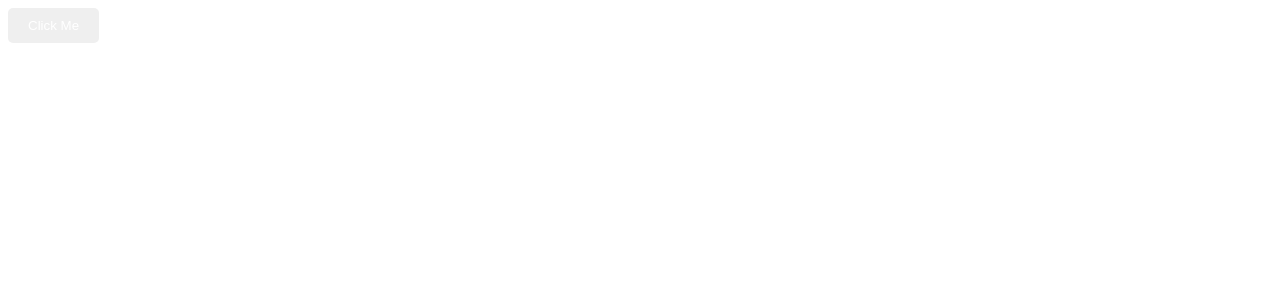
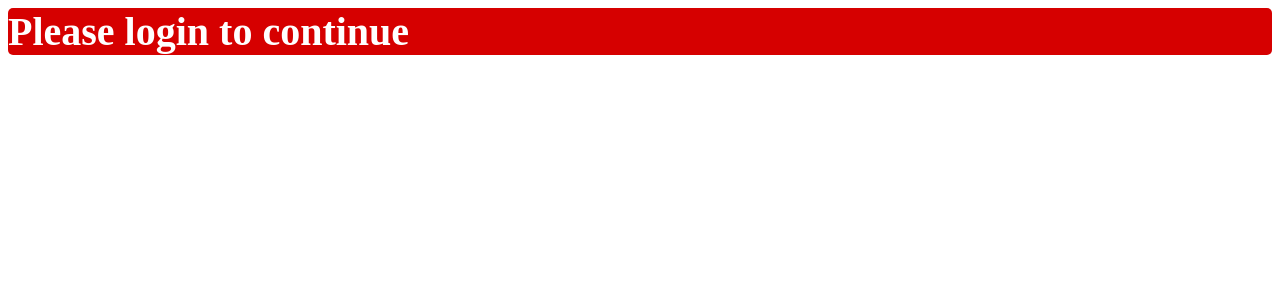
Before and after one commit to karan842/my-react-app, a React (Vite) app: page / in a window 1280 px wide. Shown: the top 300 px of the page. Built offline with nearby package versions, Linux system fonts and the light colour scheme.

Commit message:
PropTypes and Ternary operators

```diff
--- a/src/App.jsx
+++ b/src/App.jsx
@@ -1,14 +1,9 @@
-import Card from "./Card";
-import Button from "./Button/Button";
+import UserGreeting from "./UserGreeting";
 
 function App(){
   return(
     <>
-      {/* <Card></Card>
-      <Card></Card>
-      <Card></Card>
-      <Card></Card> */}
-      <Button></Button>
+      <UserGreeting isLoggedIn={false}></UserGreeting>
     </>
   );
 
--- /dev/null
+++ b/src/UserGreeting.jsx
@@ -0,0 +1,33 @@
+import PropTypes from 'prop-types';
+
+function UserGreeting(props){
+    // if(props.isLoggedIn){
+    //     return <h2>Welcome {props.username}</h2>
+    // }
+    // else{
+    //     return <h2>Please login to continue</h2>
+    // }
+
+
+    const welcomeMessage = <h2 className="welcome-msg">
+                            Welcome {props.username}
+                           </h2>
+
+    const loginPrompt = <h2 className="login-prompt">
+                         Please login to continue
+                        </h2>
+
+    return(props.isLoggedIn ? welcomeMessage : loginPrompt);
+
+
+}
+UserGreeting.proptypes = {
+    isLoggedIn: PropTypes.bool,
+    username: PropTypes.string,
+}
+UserGreeting.defaultProps = {
+    isLoggedIn: false,
+    username: "guest",
+}
+
+export default UserGreeting;
--- a/src/index.css
+++ b/src/index.css
@@ -20,3 +20,30 @@
   margin: 0;
   color: purple;
 }
+
+.student{
+  font-family: Arial, sans-serif;
+  font-size: 2em;
+  padding: 10px;
+  border: 1px solid hsla(0, 0%, 50%, 0.8)
+}
+
+.student p{
+  font-size: 30px;
+}
+
+.welcome-msg{
+  font-size: 2.5em;
+  background-color: hsl(120, 100%, 42%);
+  color: white;
+  border-radius: 5px;
+  margin: 0;
+}
+
+.login-prompt{
+  font-size: 2.5em;
+  background-color: hsl(0, 100%, 42%);
+  color: white;
+  border-radius: 5px;
+  margin: 0;
+}
```
Also changed, not shown: src/Student.jsx (added, +27 -0 lines).
